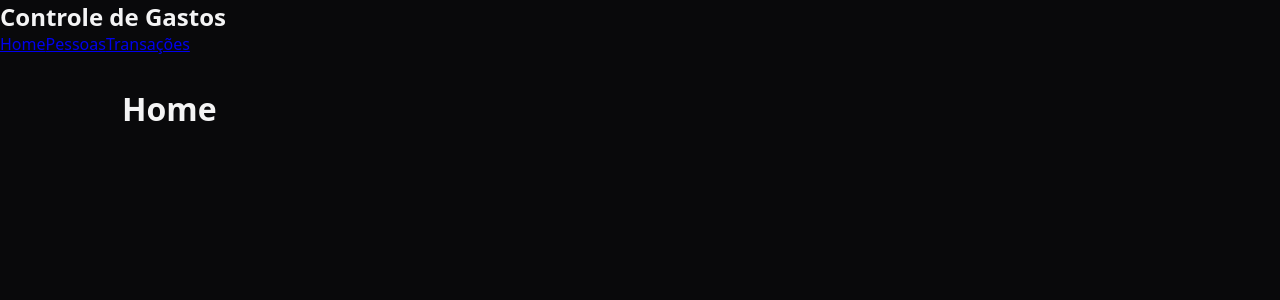
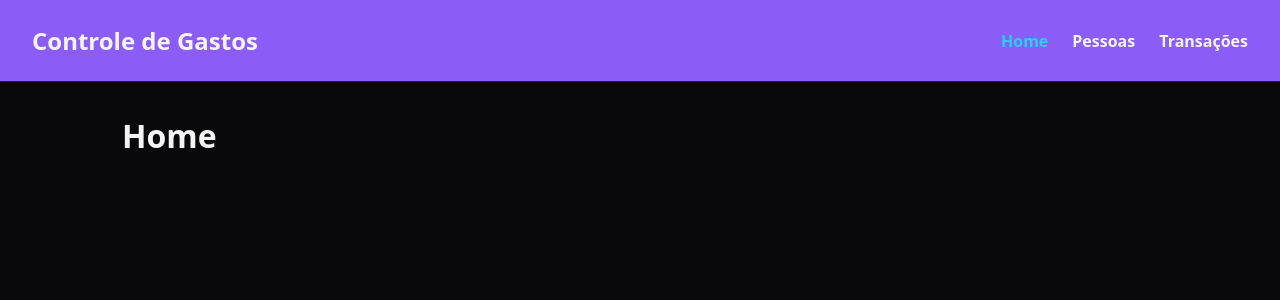
Before and after one commit to johncobain/ControleGastos, a React (Vite) app in the folder frontend/controle-gastos-web/: page / in a window 1280 px wide. Shown: the top 300 px of the page. Built offline with nearby package versions, Linux system fonts and the light colour scheme.

Commit message:
style: add layout styles

```diff
--- a/frontend/controle-gastos-web/src/components/layout/Navbar.css
+++ b/frontend/controle-gastos-web/src/components/layout/Navbar.css
@@ -0,0 +1,29 @@
+.navbar {
+  display: flex;
+  justify-content: space-between;
+  align-items: center;
+  padding: 1.5rem 2rem;
+  background-color: var(--primary);
+  border-bottom: 1px solid var(--border);
+}
+
+.navbar nav {
+  display: flex;
+  gap: 1.5rem;
+  align-items: center;
+}
+
+.navbar a {
+  color: var(--text);
+  text-decoration: none;
+  font-weight: bold;
+  transition: color 0.3s ease;
+}
+
+.navbar a:hover {
+  color: var(--accent);
+}
+
+.navbar .active {
+  color: var(--accent);
+}
```
Also changed, not shown: frontend/controle-gastos-web/src/components/layout/Layout.css (deleted).
